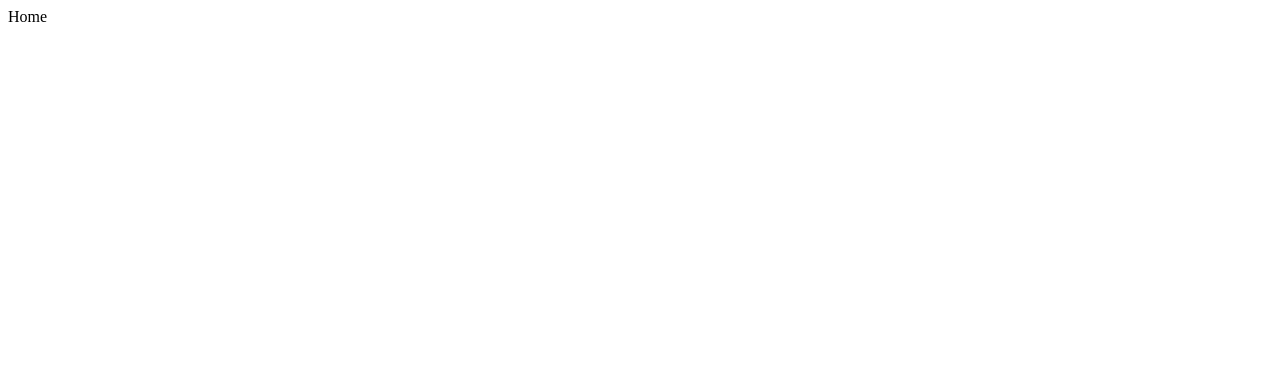
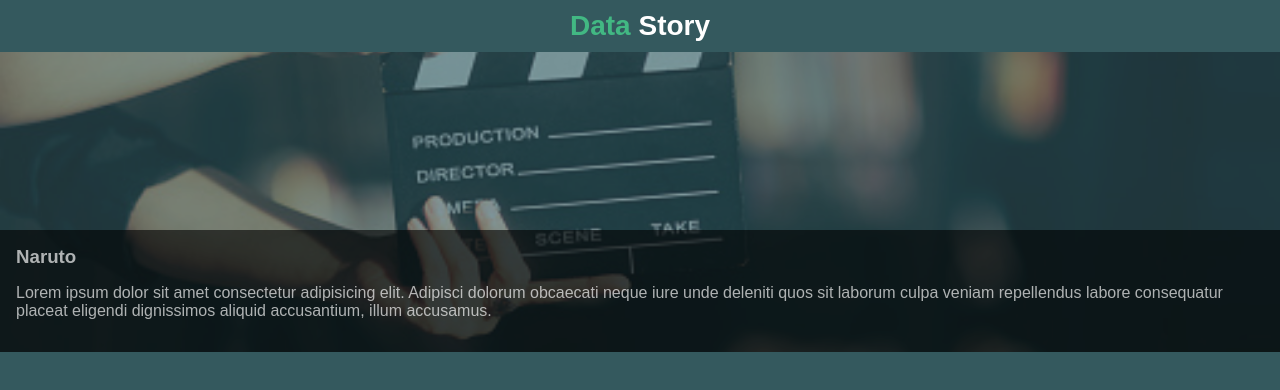
Before and after one commit to jeannotds/movieDataVueJs, a Vue app: page / in a window 1280 px wide. Shown: the top 390 px of the page. Built offline with nearby package versions, Linux system fonts and the light colour scheme.

Commit message:
feat : add structure and style to home

```diff
--- a/src/App.vue
+++ b/src/App.vue
@@ -1,7 +1,50 @@
 <template>
-  <router-view/>
+  <header>
+    <router-link to="/">
+      <h1>
+        <span>Data</span>
+        Story
+      </h1>
+    </router-link>
+  </header>
+  <main>
+    <router-view />
+  </main>
 </template>
 
 <style>
+* {
+  margin: 0;
+  padding: 0;
+  box-sizing: border-box;
+  font-family: sans-serif;
+  /* background-color: #42b883; */
+}
+
+body{
+  background-color: #34595E;
+}
+
+a{
+  text-decoration: none;
+}
+
+header{
+  display: flex;
+  align-items: center;
+  justify-content: center;
+  padding: 10px 16px;
+  background-color: 0px 0px 6px rgba(0, 0, 0, 0.1);
+}
+
+h1{
+  color: white;
+  font-size: 17px;
+  font-size: 28px;
+}
+
+span{
+  color: #42b883;
+}
 
 </style>
--- a/src/views/HomeView.vue
+++ b/src/views/HomeView.vue
@@ -1,5 +1,20 @@
 <template>
-  <div class="home">Home</div>
+  <div class="home">
+    <div class="feature-card">
+      <router-link to="/movie/tt0409591">
+        <img src="../assets/story.jpg" class="feature-img" />
+        <div class="detail">
+          <h3>Naruto</h3>
+          <p>
+            Lorem ipsum dolor sit amet consectetur adipisicing elit. Adipisci
+            dolorum obcaecati neque iure unde deleniti quos sit laborum culpa
+            veniam repellendus labore consequatur placeat eligendi dignissimos
+            aliquid accusantium, illum accusamus.
+          </p>
+        </div>
+      </router-link>
+    </div>
+  </div>
 </template>
 
 <script>
@@ -8,3 +23,40 @@ export default {
   components: {},
 };
 </script>
+
+<style>
+.feature-card {
+  position: relative;
+}
+.feature-img {
+  display: block;
+  width: 100%;
+  height: 300px;
+  opacity: 0.4;
+  object-fit: cover;
+  position: relative;
+  z-index: 0;
+}
+
+.detail {
+  position: absolute;
+  /* top: 0; */
+  right: 0;
+  left: 0;
+  bottom: 0;
+  background-color: rgba(0, 0, 0, 0.6);
+  padding: 16px;
+  z-index: 1;
+}
+
+h3{
+  color: rgba(255, 255, 255, 0.67);
+  margin-bottom: 16px;
+}
+
+p{
+  color: rgba(255, 255, 255, 0.67);
+  margin-bottom: 16px;
+}
+
+</style>
```
Also changed, not shown: src/assets/movie.png (added), src/assets/story.jpg (added).
